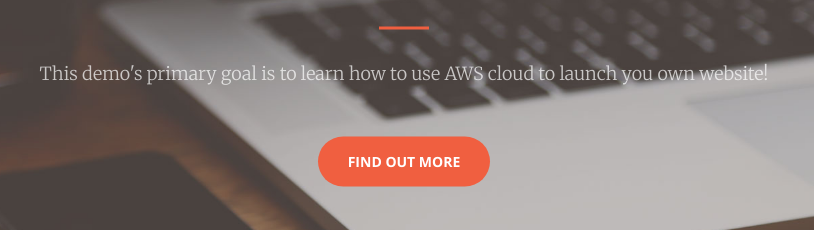
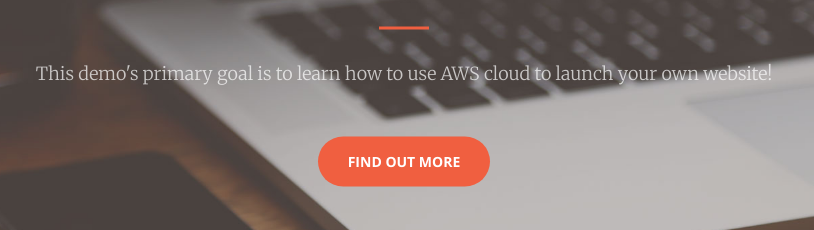
Before and after one commit to KailiF/csce412fkailif.me, a plain HTML site: page index.html in a window 1280 px wide. Shown: the part 380-610 px from the top of the page, 236-1050 px from the left. Drawn offline with nearby package versions, Linux system fonts and the light colour scheme.

Commit message:
Fixed a typo.

```diff
--- a/index.html
+++ b/index.html
@@ -76,7 +76,7 @@
             <div class="header-content-inner">
                 <h1>Your Favorite Course is CSCE 412 - Cloud Computing</h1>
                 <hr>
-                <p>This demo's primary goal is to learn how to use AWS cloud to launch you own website!</p>
+                <p>This demo's primary goal is to learn how to use AWS cloud to launch your own website!</p>
                 <a href="#about" class="btn btn-primary btn-xl page-scroll">Find Out More</a>
             </div>
         </div>
```
